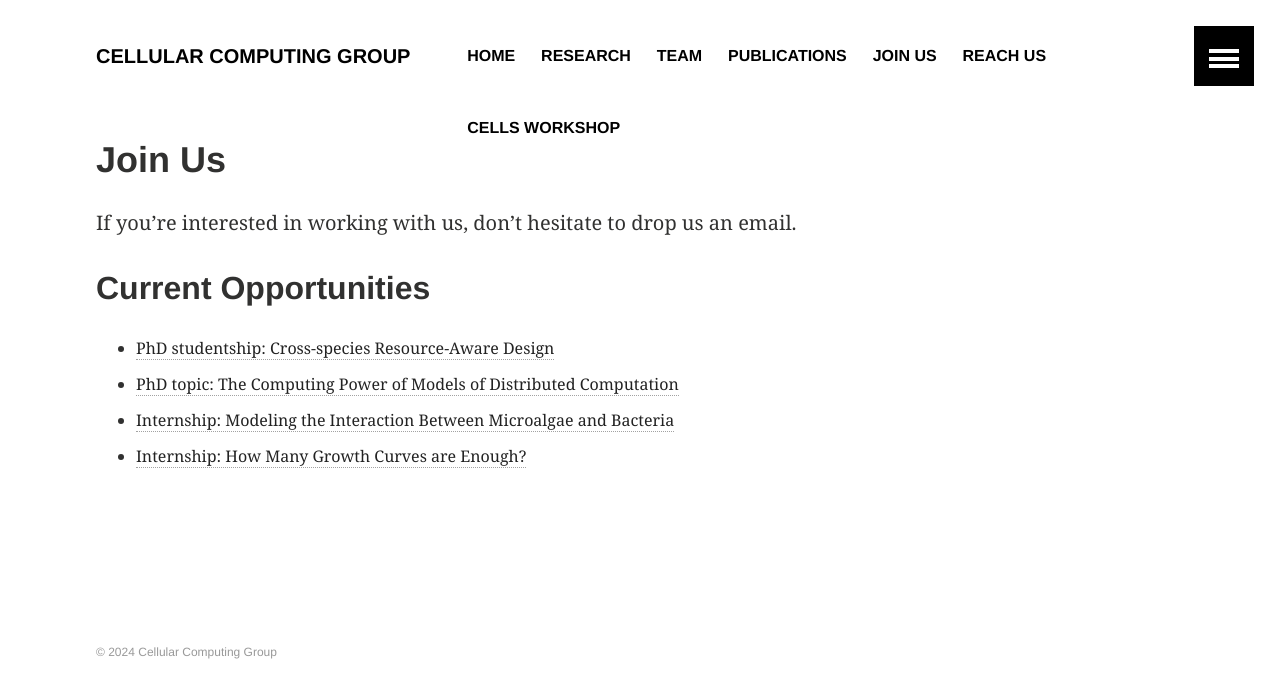
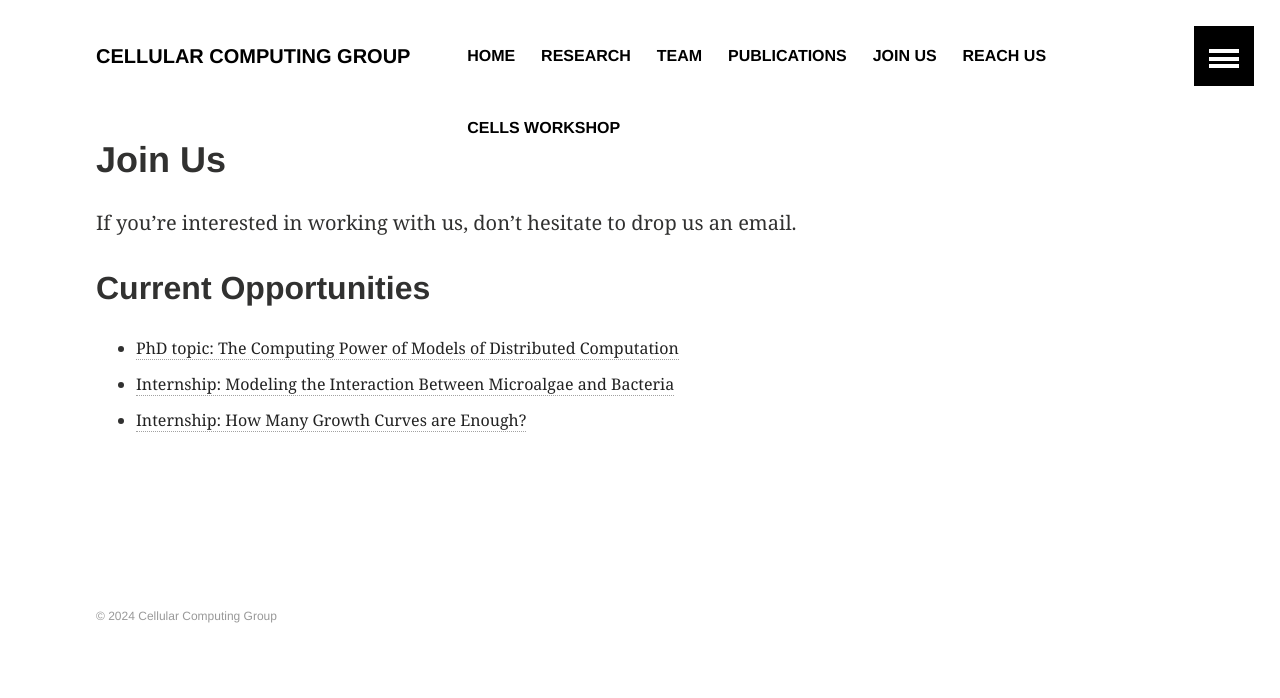
Before and after one commit to ROBACON/team-website, a Jekyll site: the page built from joinus.md, in a window 1280 px wide. Shown: the top 698 px of the page. Built offline with Jekyll 4.4.1, drawn with Linux system fonts in a browser that asks for light colours.

Commit message:
Update joinus.md

```diff
--- a/joinus.md
+++ b/joinus.md
@@ -7,7 +7,6 @@ title: Join Us
 If you're interested in working with us, don't hesitate to drop us an email.
 
 ## Current Opportunities
-- [PhD studentship: Cross-species Resource-Aware Design](../positions/2024/PhD 2024 - Cross-species Resource-aware.pdf)
 - [PhD topic: The Computing Power of Models of Distributed Computation](../positions/2024/phd_topology.pdf)
 - [Internship: Modeling the Interaction Between Microalgae and Bacteria](../positions/2024/internship_algae_bacteria.pdf)
 - [Internship: How Many Growth Curves are Enough?](../positions/2024/internship_growth_statistics.pdf)
```
